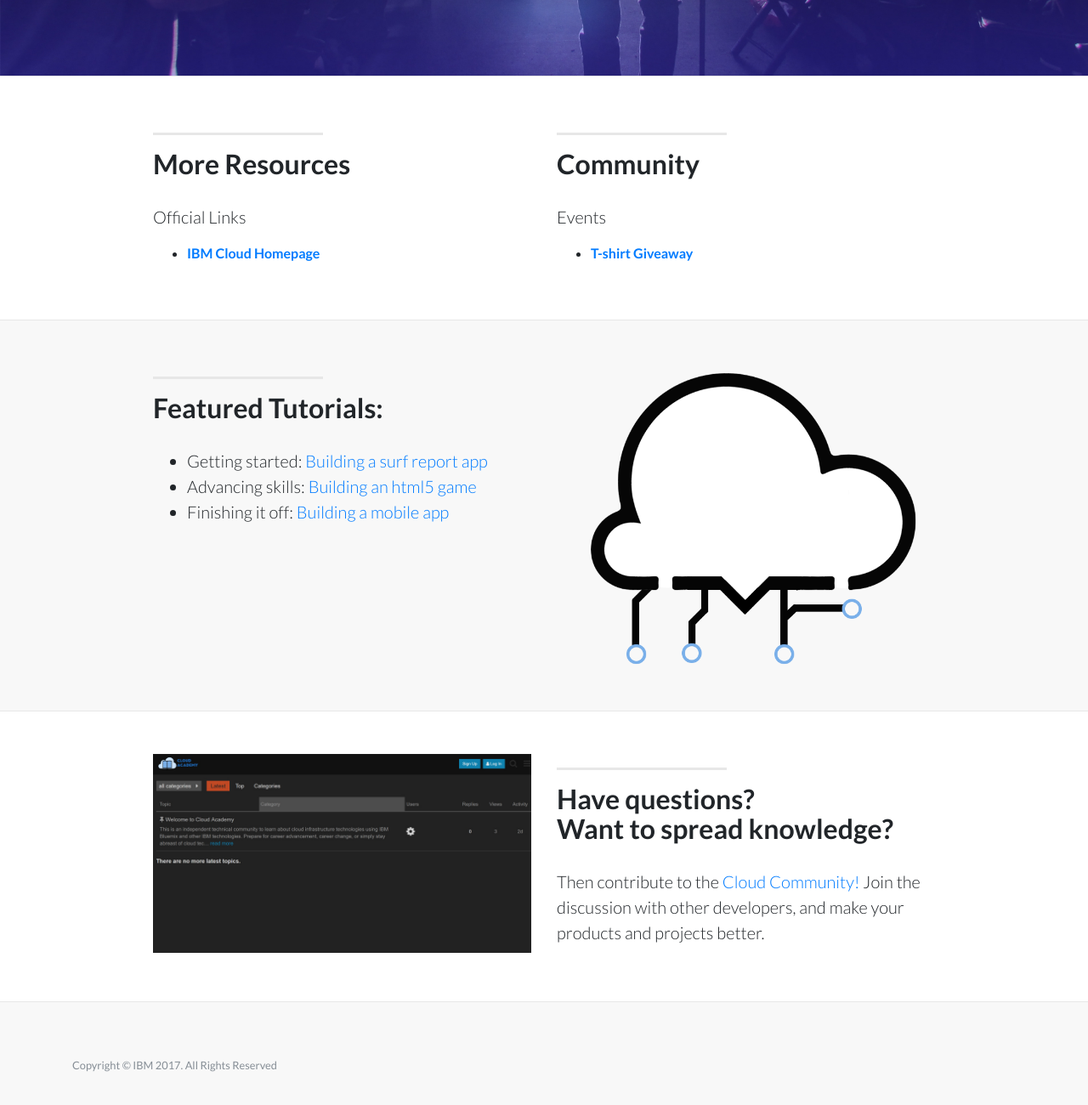
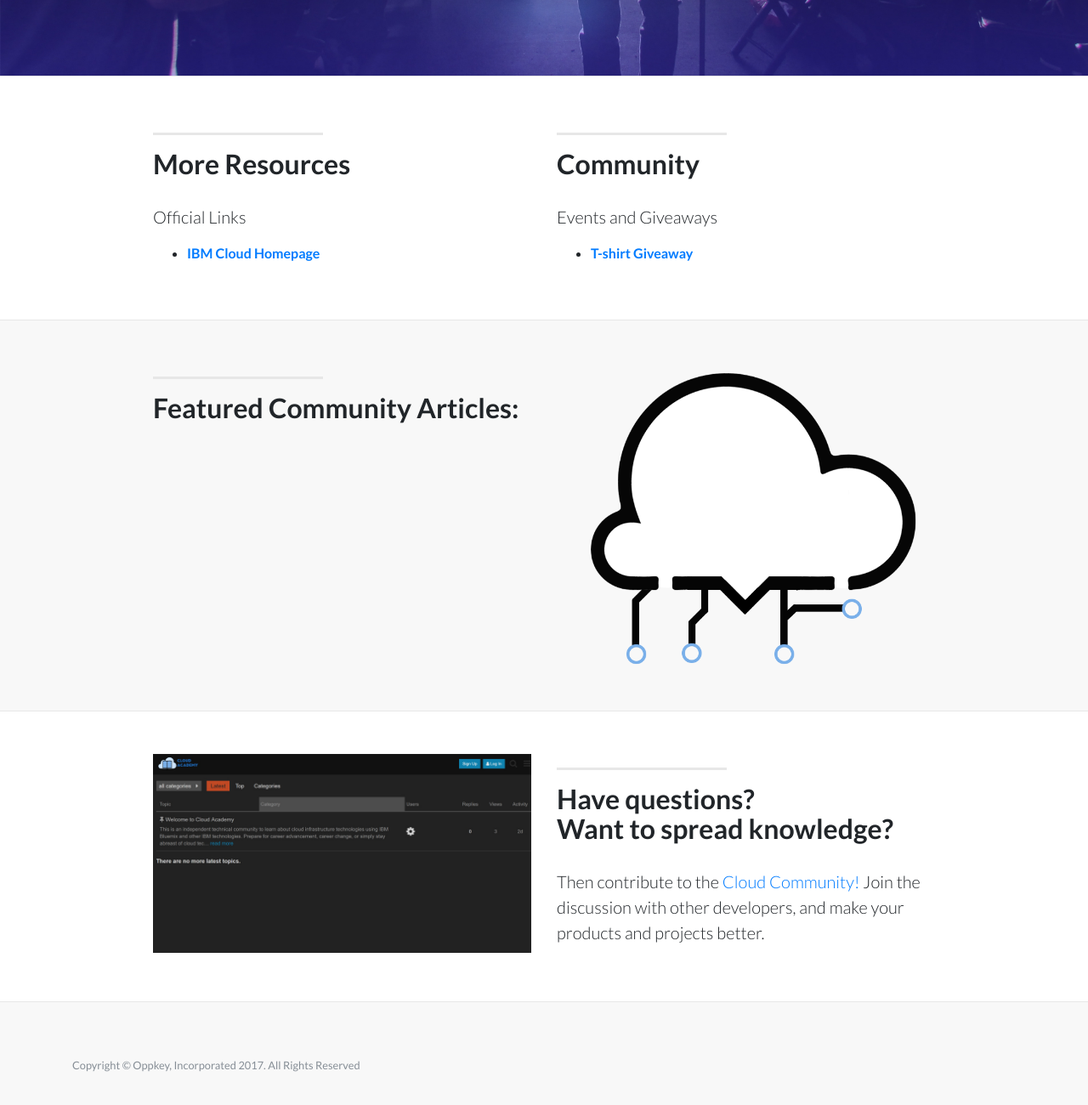
Before and after one commit to cloudacademyz/cloudacademyz.github.io, a website: page index.html in a window 1280 px wide. Shown: the part 672-1972 px from the top of the page at 85% size. Drawn offline with Linux system fonts and the light colour scheme.

Commit message:
changed copyright and tutorials

```diff
--- a/index.html
+++ b/index.html
@@ -112,18 +112,10 @@
                       <hr class="section-heading-spacer">
                       <div class="clearfix"></div>
                       <h2 class="section-heading">Community</h2>
-                      <p class="lead">Events</p>
+                      <p class="lead">Events and Giveaways</p>
                       <ul>
-                        <li><a href="#">T-shirt Giveaway</a></li>
+                        <li><a href="http://community.cloudacademy.zone/t/cloud-builder-t-shirt-sweepstakes/18">T-shirt Giveaway</a></li>
                       </ul>
-                      <!-- <p class="lead"> Browse</p>
-                      <ul>
-                        <li><a href="http://theta360.guide/showcase/">Product Idea Showcase</a></li>
-                      </ul>
-                      <p class="lead"> Join </p>
-                      <ul>
-                        <li><a href="http://theta360.guide/ecosystem/">Register for Ecosystem</a></li>
-                      </ul> -->
                     </div>
             </div>
         </div>
@@ -136,14 +128,14 @@
           <div class="col-lg-5 ml-auto">
             <hr class="section-heading-spacer">
             <div class="clearfix"></div>
-            <h2 class="section-heading">Featured Tutorials:<br></h2>
+            <h2 class="section-heading">Featured Community Articles:<br></h2>
             <ul class="lead">
-              <li>Getting started:<a target="_blank" href="http://45.55.31.80/surfReport/">
+              <!-- <li>Getting started:<a target="_blank" href="http://45.55.31.80/surfReport/">
                 Building a surf report app</a> </li>
               <li>Advancing skills:<a target="_blank" href="https://kaiyotesoft.github.io/titanfallTimeCrunch/">
                 Building an html5 game</a> </li>
               <li>Finishing it off:<a target="_blank" href="https://github.com/KaiyoteSoft/Cordova-Theta-Viewer">
-                Building a mobile app</a> </li>
+                Building a mobile app</a> </li> -->
             </ul>
           </div>
           <div class="col-lg-5 mr-auto">
@@ -237,7 +229,7 @@
             <a href="#contact">Contact</a>
           </li>
         </ul> -->
-        <p class="copyright text-muted small">Copyright &copy; IBM 2017. All Rights Reserved</p>
+        <p class="copyright text-muted small">Copyright &copy; Oppkey, Incorporated 2017. All Rights Reserved</p>
       </div>
     </footer>
 
```
